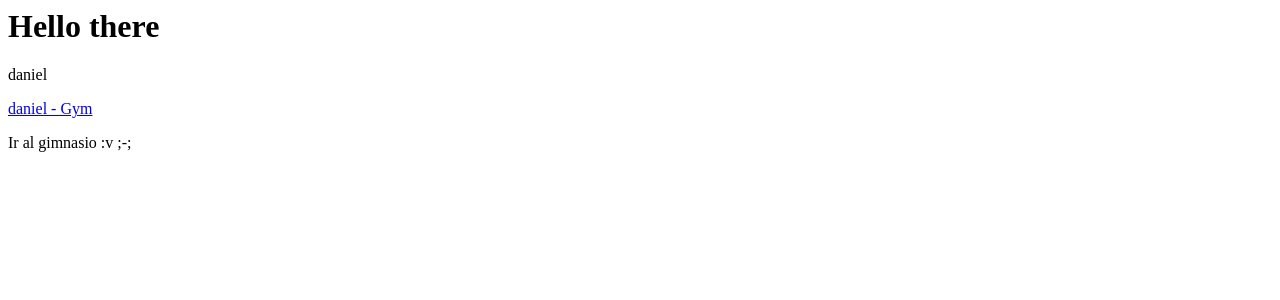
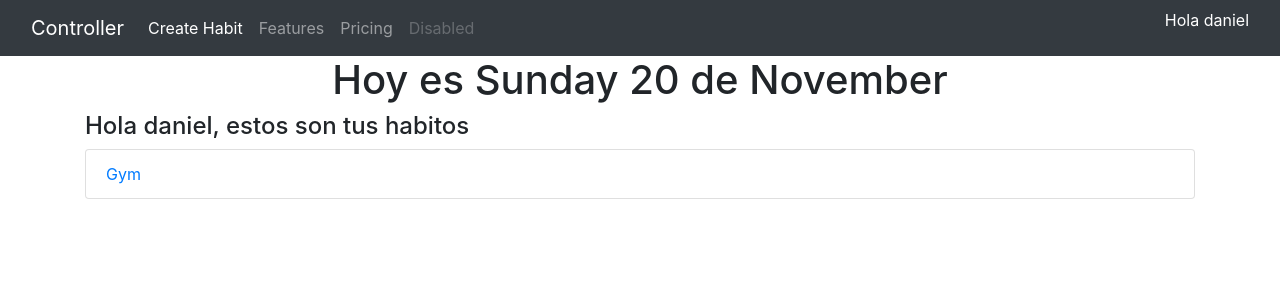
Before and after one commit to DaniDiazTech/Habit-tracker, a Django app: page / in a window 1280 px wide. Shown: the top 300 px of the page. Run offline with Django 4.2, Linux system fonts and the light colour scheme; a user stored in the database is signed in; data comes from the database, SQL or seed files in the repository; some libraries are stand-ins or nearby versions.

Commit message:
Added templates

```diff
--- a/templates/base.html
+++ b/templates/base.html
@@ -0,0 +1,51 @@
+<!DOCTYPE html>
+<html lang="en">
+  <head>
+    <meta charset="UTF-8" />
+    <meta http-equiv="X-UA-Compatible" content="IE=edge" />
+    <meta name="viewport" content="width=device-width, initial-scale=1.0" />
+
+    <link
+      rel="stylesheet"
+      href="https://cdn.jsdelivr.net/npm/bootstrap@4.3.1/dist/css/bootstrap.min.css"
+      integrity="sha384-ggOyR0iXCbMQv3Xipma34MD+dH/1fQ784/j6cY/iJTQUOhcWr7x9JvoRxT2MZw1T"
+      crossorigin="anonymous"
+    />
+
+    {% comment %} Full Calendar {% endcomment %}
+    <link
+      rel="stylesheet"
+      href="https://cdn.jsdelivr.net/combine/npm/fullcalendar@5.11.3/main.min.css,npm/fullcalendar@5.11.3/main.min.css"
+    />
+    <title>{% block title %}{% endblock title %} - Controller</title>
+  </head>
+  <body>
+    {% block navbar %}
+        {% include 'utils/navbar.html' %}
+    {% endblock navbar %}
+    <div class="container">
+        {% block body %}
+
+
+        {% endblock body %}
+    </div>
+
+    <script
+      src="https://code.jquery.com/jquery-3.3.1.slim.min.js"
+      integrity="sha384-q8i/X+965DzO0rT7abK41JStQIAqVgRVzpbzo5smXKp4YfRvH+8abtTE1Pi6jizo"
+      crossorigin="anonymous"
+    ></script>
+    <script
+      src="https://cdn.jsdelivr.net/npm/popper.js@1.14.7/dist/umd/popper.min.js"
+      integrity="sha384-UO2eT0CpHqdSJQ6hJty5KVphtPhzWj9WO1clHTMGa3JDZwrnQq4sF86dIHNDz0W1"
+      crossorigin="anonymous"
+    ></script>
+    <script
+      src="https://cdn.jsdelivr.net/npm/bootstrap@4.3.1/dist/js/bootstrap.min.js"
+      integrity="sha384-JjSmVgyd0p3pXB1rRibZUAYoIIy6OrQ6VrjIEaFf/nJGzIxFDsf4x0xIM+B07jRM"
+      crossorigin="anonymous"
+    ></script>
+    {% comment %} Full calendar JS {% endcomment %}
+    <script src="https://cdn.jsdelivr.net/combine/npm/fullcalendar@5.11.3,npm/fullcalendar@5.11.3/locales-all.min.js,npm/fullcalendar@5.11.3/locales-all.min.js,npm/fullcalendar@5.11.3/main.min.js"></script>
+  </body>
+</html>
--- /dev/null
+++ b/templates/habits/habit_form.html
@@ -0,0 +1 @@
+<h1>Hello</h1>
--- a/templates/habits/home.html
+++ b/templates/habits/home.html
@@ -1,8 +1,34 @@
-<h1>Hello there</h1>
-<p>
-    {{user.username}}
-</p>
-{% for habit in habits %}
-    <a href="{% url 'calendar' habit.pk %}">{{habit}}</a>
-    <p>{{habit.description}}</p>
-{% endfor %}
+{% extends 'base.html' %}
+
+{% block title %}Home{% endblock title %}
+
+
+{% block body %}
+{% comment %} Definitions {% endcomment %}
+{% now "d" as day %}
+{% now "l" as day_name %}
+{% now "F" as month %}
+<div class="center text-center">
+    <h1 class="">Hoy es {{day_name | capfirst}} {{day}} de {{month | capfirst}}</h1>
+</div>
+<div class="">
+    <h4>
+        Hola {{user.username}}, estos son tus habitos
+    </h4>
+</div>
+<div class="center">
+    <ul class="list-group">
+        {% for habit in habits %}
+            <li class="list-group-item">
+                <a href="{% url 'habits:calendar' habit.pk %}">{{habit.name}}</a>
+            </li>
+        {% empty %}
+            <li class="list-group-item">
+                <p>Lo sentimos, no tienes habitos. <a href="{% url 'habits:create' %}" class="link">Crea uno!</a></p>
+            </li>
+        {% endfor %}
+
+    </ul>
+</div>
+
+{% endblock body %}
--- /dev/null
+++ b/templates/utils/navbar.html
@@ -0,0 +1,47 @@
+<nav class="navbar navbar-dark navbar-expand-lg bg-dark">
+  <div class="container-fluid">
+    <a class="navbar-brand" href="{% url 'habits:home' %}">Controller</a>
+    <button
+      class="navbar-toggler"
+      type="button"
+      data-bs-toggle="collapse"
+      data-bs-target="#navbarNav"
+      aria-controls="navbarNav"
+      aria-expanded="false"
+      aria-label="Toggle navigation"
+    >
+      <span class="navbar-toggler-icon"></span>
+    </button>
+    <div class="collapse navbar-collapse" id="navbarNav">
+      <ul class="navbar-nav">
+        <li class="nav-item">
+          <a
+            class="nav-link active"
+            aria-current="page"
+            href="{% url 'habits:create' %}"
+            >Create Habit</a
+          >
+        </li>
+        <li class="nav-item">
+          <a class="nav-link" href="#">Features</a>
+        </li>
+        <li class="nav-item">
+          <a class="nav-link" href="#">Pricing</a>
+        </li>
+        <li class="nav-item">
+          <a class="nav-link disabled">Disabled</a>
+        </li>
+      </ul>
+    </div>
+
+    {% comment %} Sign in {% endcomment %}
+
+    {% if user.is_authenticated %}
+    <div class="">
+      <p class="text-white">Hola {{user.username}}</p>
+    </div>
+    {% else %}
+    <a class="btn btn-danger" href="{% url 'accounts:login' %}">Entra</a>
+    {% endif %}
+  </div>
+</nav>
```
Also changed, not shown: templates/registration/login.html (added, +27 -0 lines), templates/registration/signup.html (added, +23 -0 lines), templates/auth/login.html (deleted), templates/auth/signup.html (deleted), templates/habits/create_habit.html (added).
